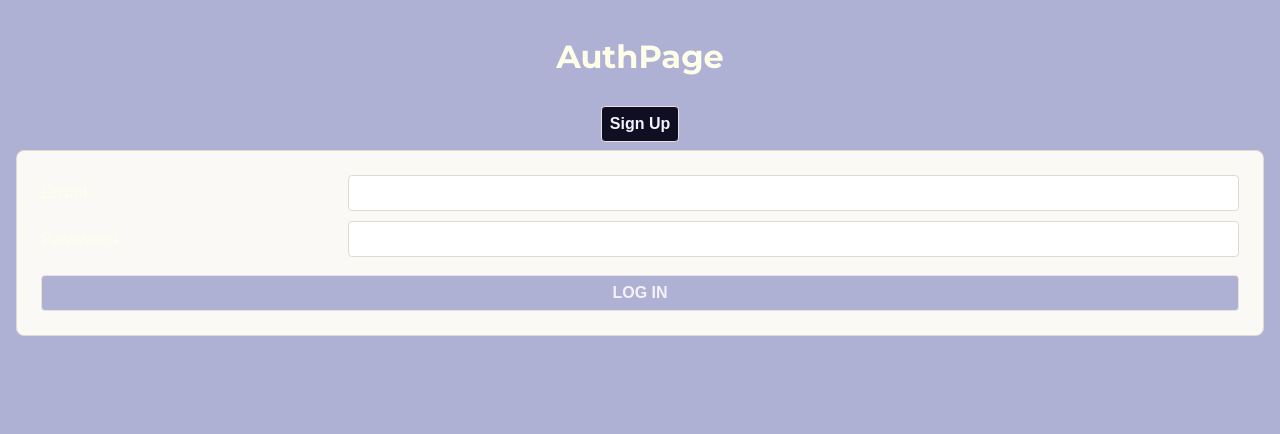
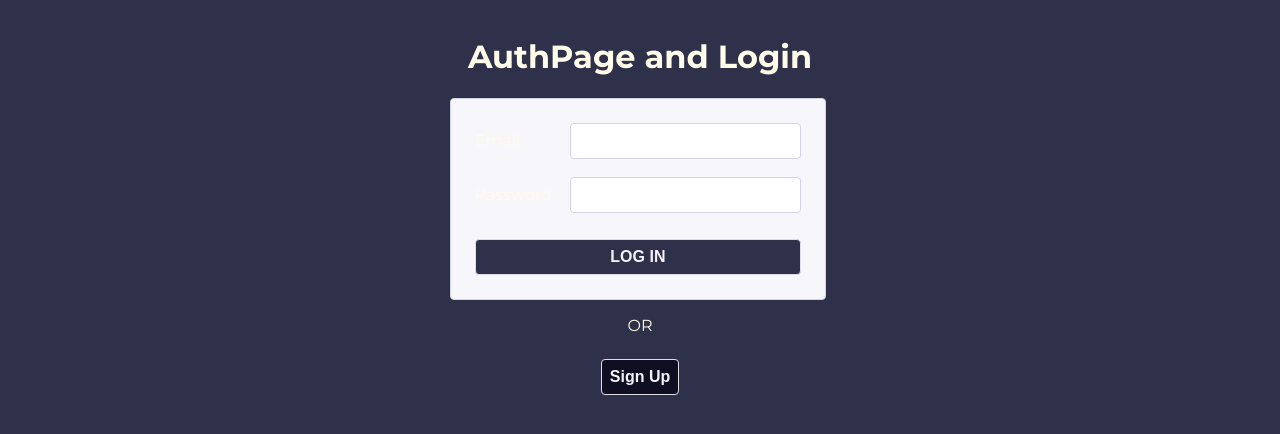
Before and after one commit to zothsu/sharpeningTracker, a React (Create React App) app: page /orders in a window 1280 px wide. Shown: the top 434 px of the page. Built offline with nearby package versions, Linux system fonts and the light colour scheme.

Commit message:
Style auth page

```diff
--- a/src/components/LoginForm/LoginForm.jsx
+++ b/src/components/LoginForm/LoginForm.jsx
@@ -28,7 +28,7 @@ export default function LoginForm({ setUser }) {
   }
 
   return (
-    <div>
+    <div className='form-container-parent'>
       <div className="form-container">
         <form autoComplete="off" onSubmit={handleSubmit}>
           <label>Email</label>
--- a/src/index.css
+++ b/src/index.css
@@ -1,12 +1,12 @@
 /* CSS Custom Properties */
 :root {
   --white: #f5f2fb;
-  --tan-1: #FBF9F6;
-  --tan-2: #E7E2DD;
-  --tan-3: #E2D9D1;
-  --tan-4: #aeb1d3;
+  --tan-1: #f7f6fb;
+  --tan-2: #dedde7;
+  --tan-3: #d1d2e2;
+  --tan-4: #2f314a;
   --orange: #0f0e22;
-  --text-light: #ffffe9;
+  --text-light: #fffce9;
   --text-dark: #302b28;
 }
 
@@ -21,8 +21,7 @@ body {
   -moz-osx-font-smoothing: grayscale;
   background-color: var(--tan-4);
   color: var(--text-light);
-  padding: 2vmin;
-  height: 100vh;
+  padding: 1em;
 }
 
 code {
@@ -78,10 +77,15 @@ code {
 }
 
 .form-container {
-  padding: 3vmin;
+  padding: 1.5em;
   background-color: var(--tan-1);
-  border: .1vmin solid var(--tan-3);
-  border-radius: 1vmin;
+  border: .1em solid var(--tan-3);
+  border-radius: .25em;
+  max-width: fit-content;
+}
+.form-container-parent {
+  display: flex;
+  justify-content: center;
 }
 
 p.error-message {
@@ -92,7 +96,7 @@ p.error-message {
 form {
   display: grid;
   grid-template-columns: 1fr 3fr;
-  gap: 1.25vmin;
+  gap: 2.25vmin;
   color: var(--text-light);
 }
 
--- a/src/pages/AuthPage/AuthPage.jsx
+++ b/src/pages/AuthPage/AuthPage.jsx
@@ -6,13 +6,14 @@ export default function AuthPage({ setUser }) {
   const [showSignUp, setShowSignUp] = useState(false);
   return (
     <main>
-      <h1>AuthPage</h1>
-      <button onClick={() => setShowSignUp(!showSignUp)}>{showSignUp ? 'Log In' : 'Sign Up'}</button>
+      <h1>AuthPage and Login</h1>
       { showSignUp ?
           <SignUpForm setUser={setUser} />
           :
-          <LoginForm setUser={setUser} />
-      }
+          <LoginForm className="form" setUser={setUser} />
+        }
+        <p>OR</p>
+        <button onClick={() => setShowSignUp(!showSignUp)}>{showSignUp ? 'Log In' : 'Sign Up'}</button>
     </main>
   );
 }
```
